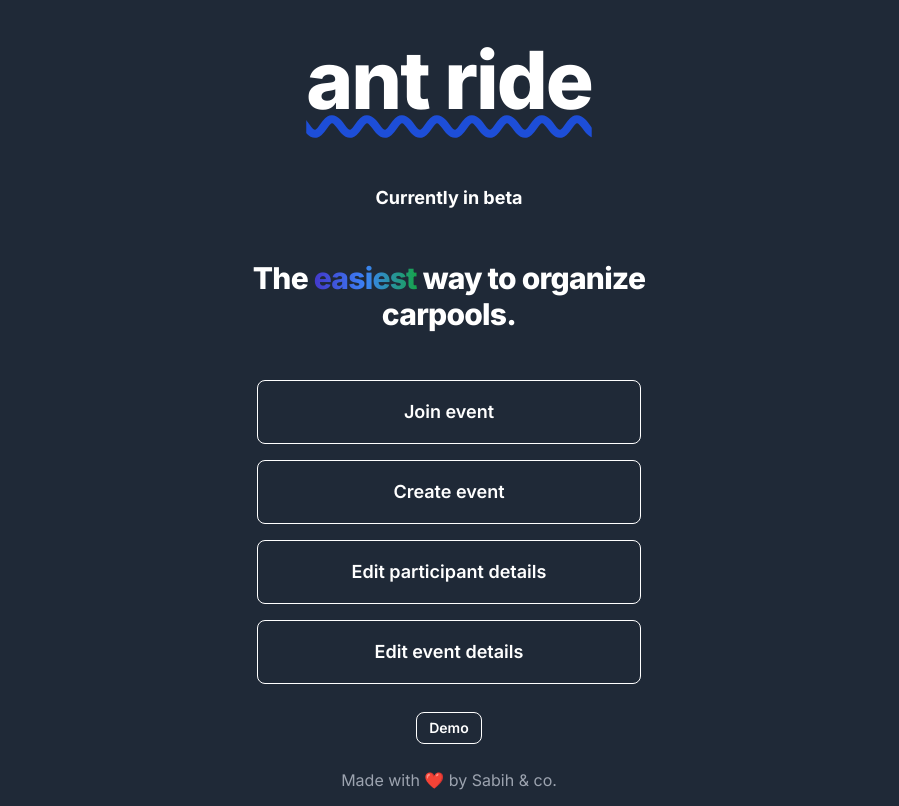
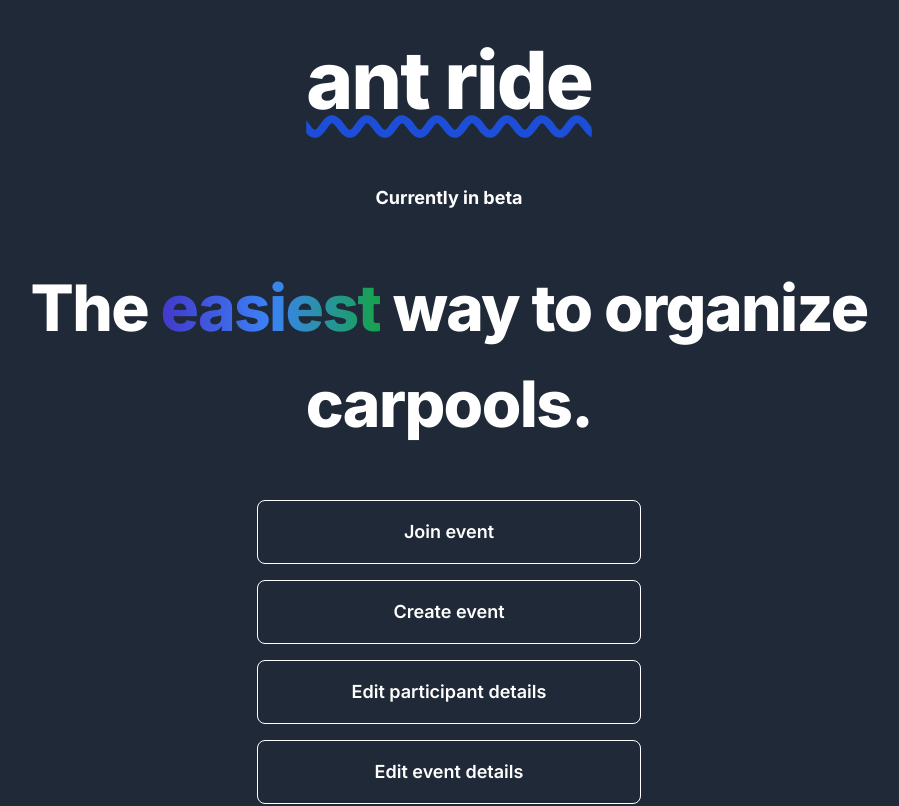
Before and after one commit to kleenkanteen/ant-ride, a Next.js app: page / in a window 1280 px wide. Shown: the top 806 px of the page, without its empty margins (191-1090 px from the left). Built offline with nearby package versions, Linux system fonts and the light colour scheme.

Commit message:
touchups

```diff
--- a/src/app/page.tsx
+++ b/src/app/page.tsx
@@ -4,7 +4,7 @@ export default function HomePage() {
   return (
     <div className="flex flex-col justify-center items-center gap-12">
       <div style={{ maxWidth: '90%' }}>
-        <h1 className="2xl:text-5xl sm:text-3xl font-extrabold tracking-tight text-white text-center">
+        <h1 className="2xl:text-[8rem] sm:text-[4rem] font-extrabold tracking-tight text-white text-center">
           The
           {' '}
           <span className="bg-gradient-to-r from-indigo-700 via-blue-500 to-green-600 inline-block text-transparent bg-clip-text">
```
